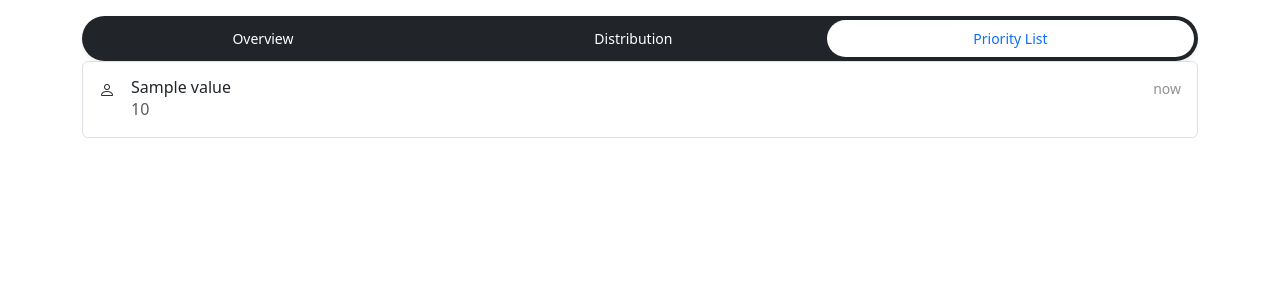
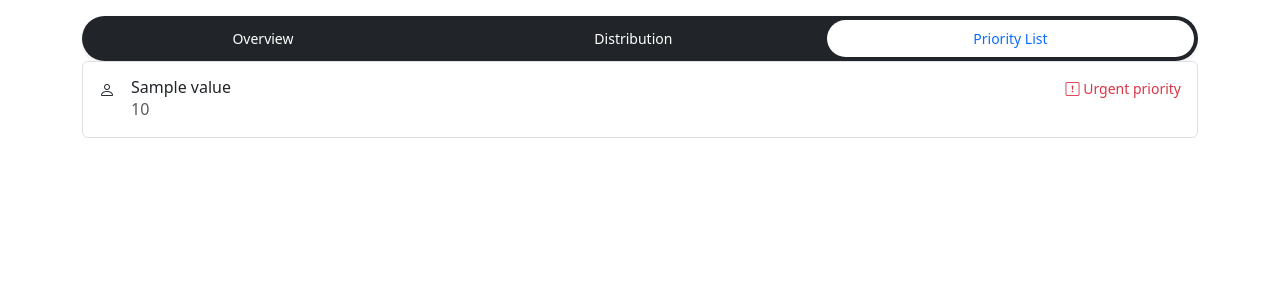
Before and after one commit to kesh2072/BUS-Group-10, a Flask app: template skeleton/app/templates/statistics.html in a window 1280 px wide, after a click on "Priority List". Shown: the part 56-356 px from the top of the page. Run offline with Flask 3, Linux system fonts and the light colour scheme; the template is opened without the code that fills it: most values are stand-ins (such as "Sample title", 1, 10 or a date in 2020).

Commit message:
added more depth to priority list

```diff
--- a/skeleton/app/templates/statistics.html
+++ b/skeleton/app/templates/statistics.html
@@ -42,11 +42,24 @@
                 <a href="{{ url_for('view_student', id=value['uid']) }}" class="list-group-item list-group-item-action d-flex gap-3 py-3" aria-current="true">
                     <i class="bi bi-person"></i>
                     <div class="d-flex gap-2 w-100 justify-content-between">
+                        {% if value["average"] > 4 %}
+                            <div>
+                                <h6 class="mb-0">{{ value["name"] }}</h6>
+                                <p class="mb-0 opacity-75">{{ value["average"] }}</p>
+                            </div>
+                            <small class="text-danger"><i class="bi bi-exclamation-square"></i>   Urgent priority</small>
+                        {% elif value["average"] > 3 %}
                         <div>
-                        <h6 class="mb-0">{{ value["name"] }}</h6>
-                        <p class="mb-0 opacity-75">{{ value["average"] }}</p>
+                            <h6 class="mb-0">{{ value["name"] }}</h6>
+                            <p class="mb-0 opacity-75">{{ value["average"] }}</p>
+                            </div>
+                        <small class="text-warning">Medium priority</small>
+                        {% else %}
+                        <div>
+                            <h6 class="mb-0">{{ value["name"] }}</h6>
+                            <p class="mb-0 opacity-75">{{ value["average"] }}</p>
                         </div>
-                        <small class="opacity-50 text-nowrap">now</small>
+                        {% endif %}
                     </div>
                 </a>
                 {% endfor %}
```
